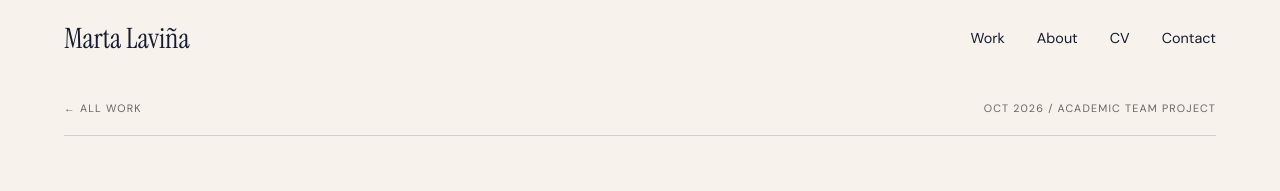
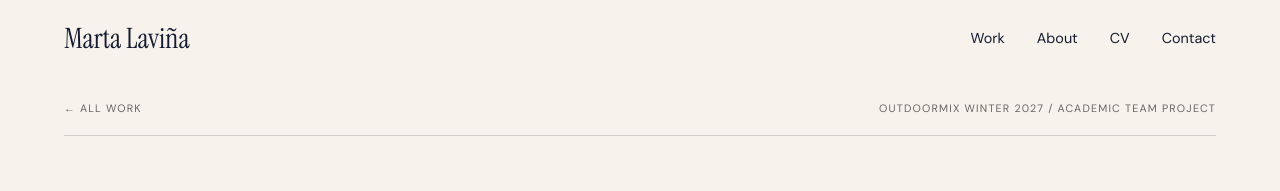
Before and after one commit to martalavina/marta-archive-portfolio, a Next.js app: page /archive/outdoormix-winter in a window 1280 px wide. Shown: the top 191 px of the page. Built offline with nearby package versions, Linux system fonts and the light colour scheme.

Commit message:
Clarify OutdoorMix event season separately from creation date

```diff
--- a/app/archive/outdoormix-winter/page.js
+++ b/app/archive/outdoormix-winter/page.js
@@ -1,7 +1,7 @@
 import ProjectStory from '../../ProjectStory';
 export const metadata={title:'OutdoorMix Winter | Marta Laviña',description:'Adaptive sports marketing and ticketing strategy when budget, capacity and competition change.'};
 const story={
- meta:'OCT 2026 / ACADEMIC TEAM PROJECT',eyebrow:'SPORTS MARKETING / TICKETING / ADAPTIVE ACTIVATION',
+ meta:'OUTDOORMIX WINTER 2027 / ACADEMIC TEAM PROJECT',eyebrow:'SPORTS MARKETING / TICKETING / ADAPTIVE ACTIVATION',
  title:'What happens when',titleAccent:'the brief changes?',lead:'Less budget. Smaller capacity. A free competitor. The response was to change priorities, not just the spreadsheet.',
  role:'Academic team exercise / marketing decision-making and ticketing strategy. This is a proposed plan, not event results.',
  accent:'#d6ecef',highlight:'#087f94',image:'/home-v2/cover-outdoormix.webp',wide:true,imageAlt:'OutdoorMix Winter creative title artwork from the original strategy presentation',
```
